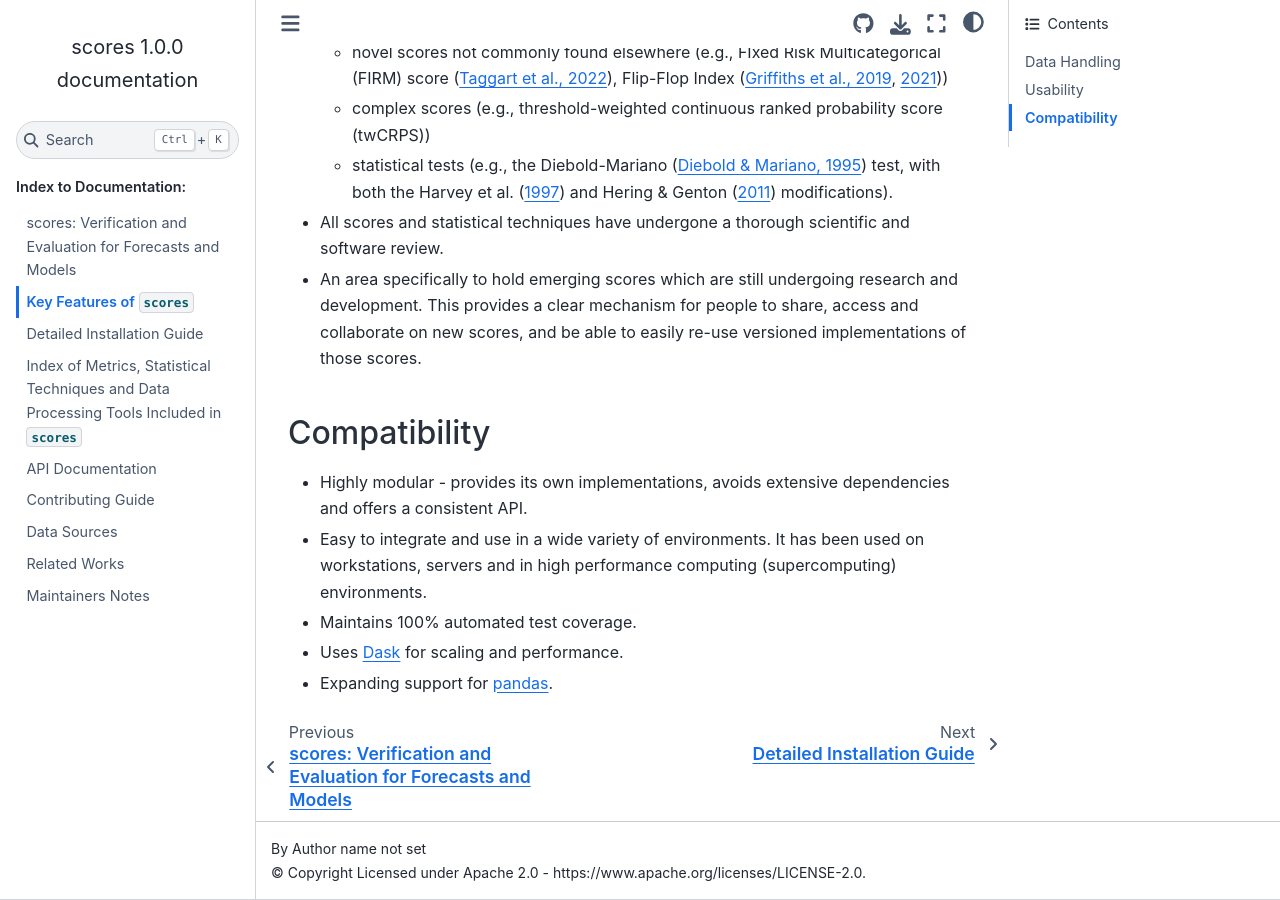
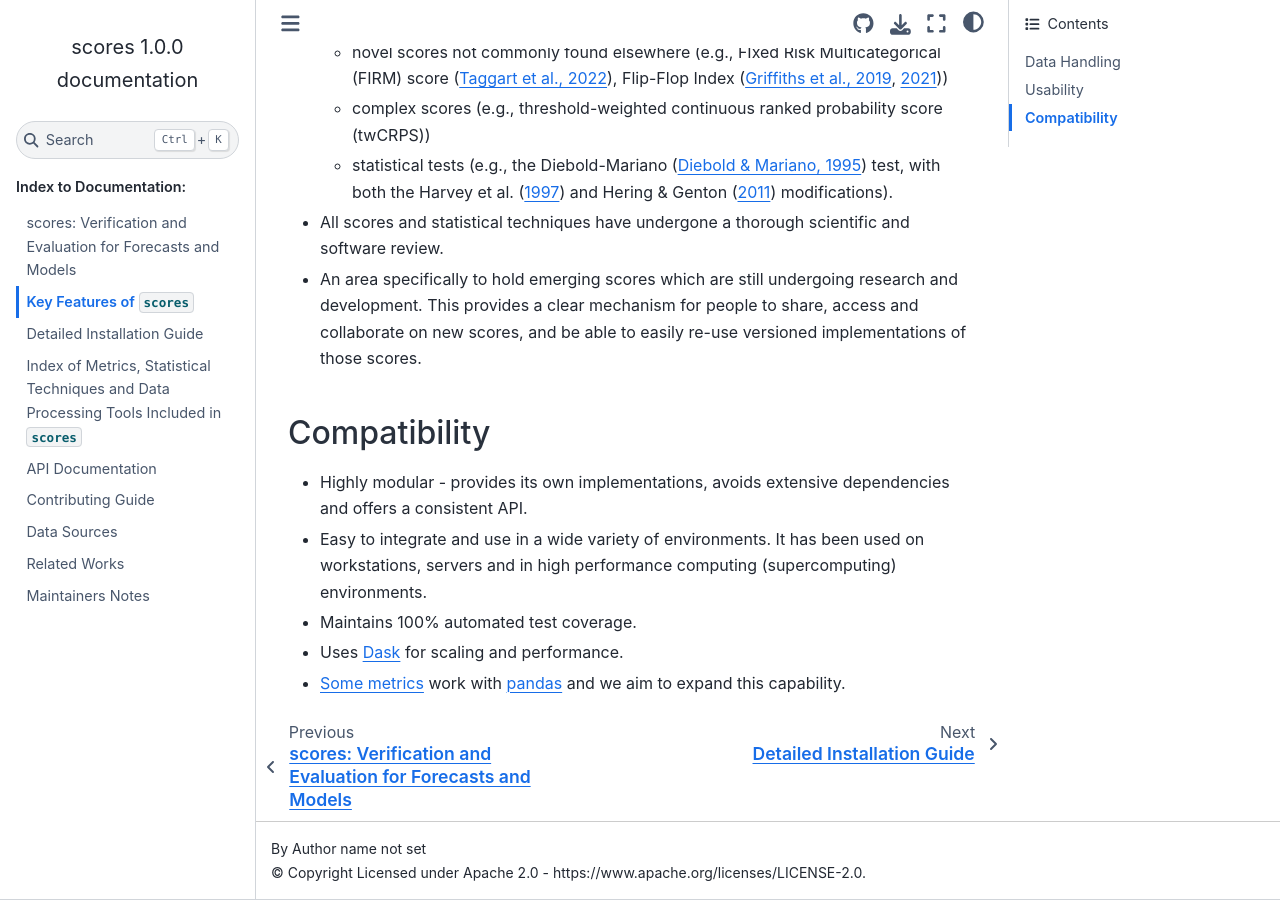
Before and after one commit to nci/scores, a Sphinx documentation site: the page built from docs/key_features.md, in a window 1280 px wide and 900 px high, scrolled down 672 px. Built offline with Sphinx 7.4.7 and the Sphinx Book theme 1.1.4, drawn with Linux system fonts in a browser that asks for light colours; pages that are not in the unit, such as notebooks, are missing from menus.

Commit message:
Update dot point about pandas support

```diff
--- a/docs/key_features.md
+++ b/docs/key_features.md
@@ -25,4 +25,4 @@
 - Easy to integrate and use in a wide variety of environments. It has been used on workstations, servers and in high performance computing (supercomputing) environments.
 - Maintains 100% automated test coverage.
 - Uses [Dask](http://dask.pydata.org) for scaling and performance.
-- Expanding support for [pandas](https://pandas.pydata.org/).
+- [Some metrics](included.md#pandas) work with [pandas](https://pandas.pydata.org/) and we aim to expand this capability.
```
